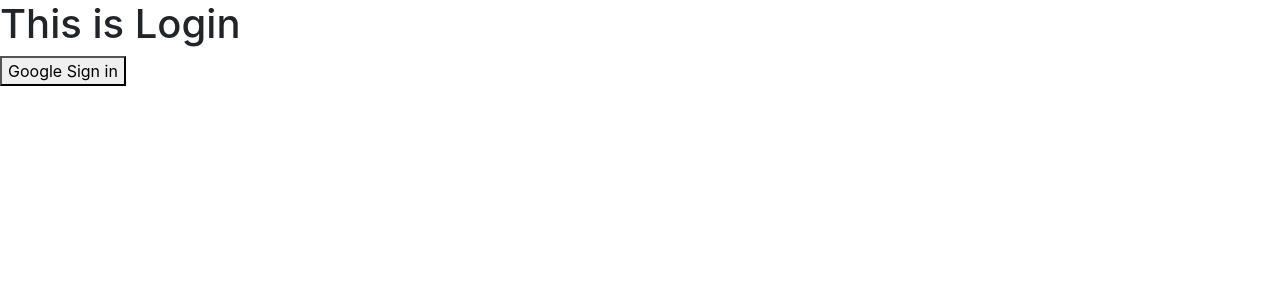
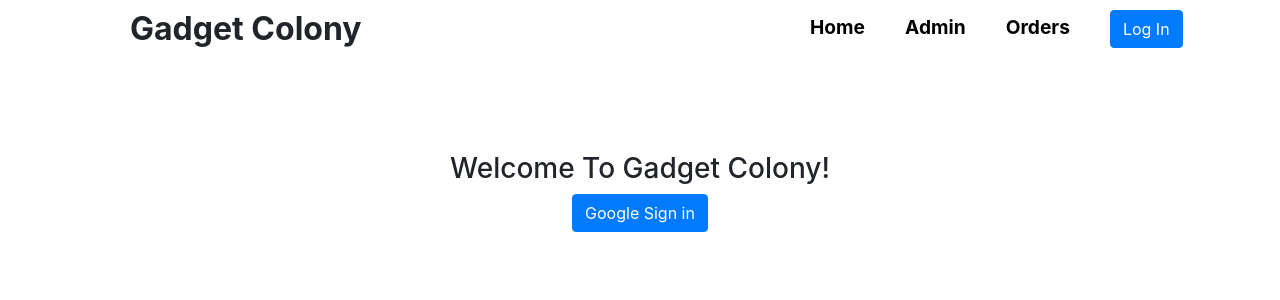
Before and after one commit to abidhossen/gadget-colony-client, a React (Create React App) app: page /login in a window 1280 px wide. Shown: the top 300 px of the page. Built offline with nearby package versions, Linux system fonts and the light colour scheme.

Commit message:
fully completed with bonus

```diff
--- a/src/components/Login/Login.js
+++ b/src/components/Login/Login.js
@@ -2,7 +2,7 @@
 import firebase from "firebase/app";
 import "firebase/auth";
 import firebaseConfig from './firebase.config';
-import {UserContext} from '../../App';
+import { UserContext } from '../../App';
 import { useHistory, useLocation } from 'react-router-dom';
 import Header from '../Header/Header';
 
@@ -13,28 +13,31 @@
     const location = useLocation();
     const { from } = location.state || { from: { pathname: "/" } };
 
-    if(firebase.apps.length === 0){
+    if (firebase.apps.length === 0) {
         firebase.initializeApp(firebaseConfig);
     }
 
     const handleGoogleSignIn = () => {
         var provider = new firebase.auth.GoogleAuthProvider();
-        firebase.auth().signInWithPopup(provider).then(function(result) {
-            const {displayName, email} = result.user;
-            const signedInUser = {name: displayName, email}
+        firebase.auth().signInWithPopup(provider).then(function (result) {
+            const { displayName, email } = result.user;
+            const signedInUser = { name: displayName, email }
             setLoggedInUser(signedInUser);
             history.replace(from);
             // ...
-          }).catch(function(error) {
+        }).catch(function (error) {
             const errorMessage = error.message;
             console.log(errorMessage);
-          });
+        });
     }
 
     return (
         <div>
-            <h1>This is Login</h1>
-            <button onClick={handleGoogleSignIn}>Google Sign in</button>
+            <Header></Header>
+            <div className="text-center m-5 p-5">
+                <h3>Welcome To Gadget Colony! </h3>
+                <button onClick={handleGoogleSignIn} className="btn btn-primary">Google Sign in</button>
+            </div>
         </div>
     );
 };
--- a/src/components/ManageProduct/ManageProduct.js
+++ b/src/components/ManageProduct/ManageProduct.js
@@ -3,6 +3,8 @@
 import React, { useEffect, useState } from 'react';
 import { Table } from 'react-bootstrap';
 import './ManageProduct.css'
+import { CopyrightTwoTone } from '@material-ui/icons';
+import axios from 'axios';
 
 
 const ManageProduct = () => {
@@ -12,6 +14,13 @@
             .then(res => res.json())
             .then(data => setProduct(data))
     }, [])
+    const handleDelete = (id) => {
+        axios.delete(`http://localhost:5000/delete/${id}`)
+        .then(res => {
+          console.log(res);
+          console.log(res.data);
+        })
+    }
     return (
         <div>
             <h3>Manage Product</h3>
@@ -28,7 +37,7 @@
                        product.map(pd=> <tr>
                         <td>{pd.name}</td>
                         <td>${pd.price}</td>
-                        <td className="operation"><FontAwesomeIcon icon={faTrash} /> </td>
+                        <td className="operation"><button onClick={()=>handleDelete(pd._id)} className="btn btn-danger"><FontAwesomeIcon icon={faTrash} /></button> </td>
                     </tr>)
                    }
 
```
Also changed, not shown: src/components/CheckOut/CheckOut.js (+0 -13 lines), 1 other file (tests, documents, lock files or other folders).
